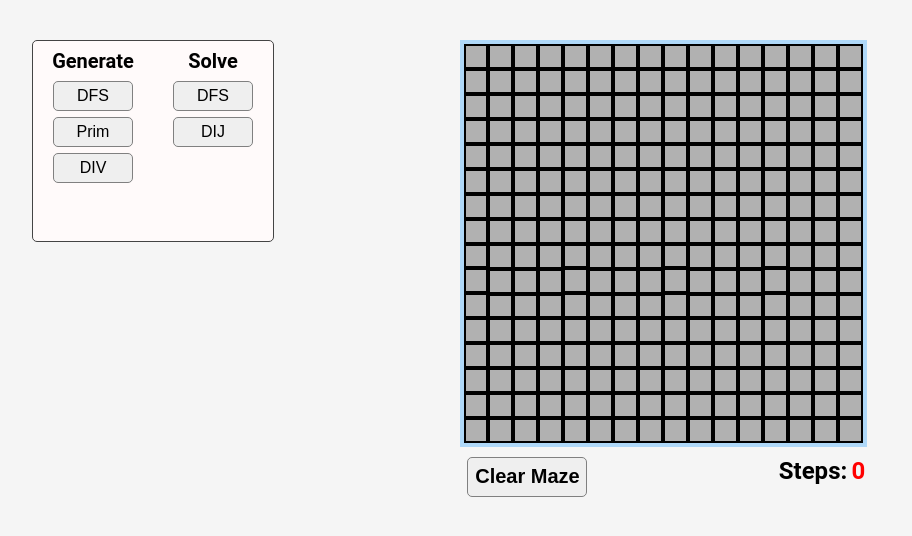
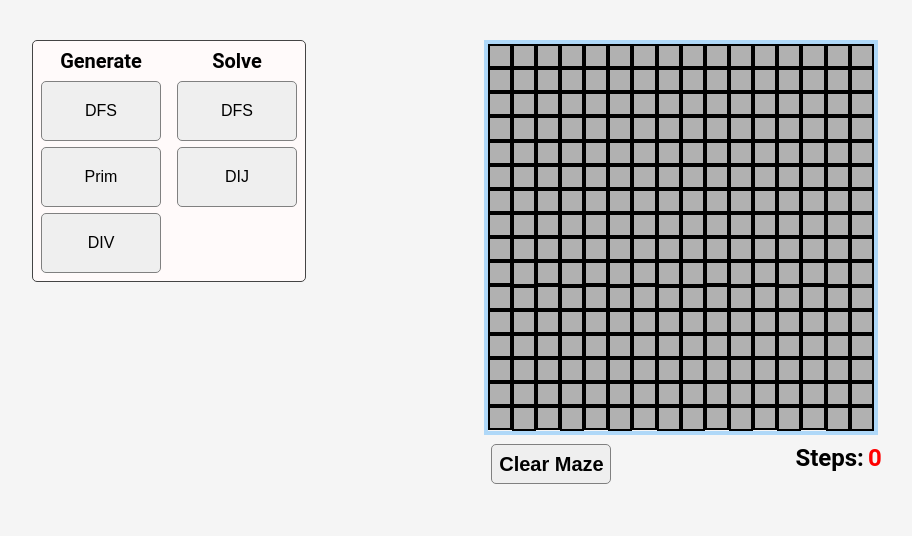
Before and after one commit to phillipdinh/Maze-Generator-and-Pathfinder-Visualizer, a React (Create React App) app: page / in a window 1280 px wide. Shown: the top 536 px of the page, without its empty margins (8-920 px from the left). Built offline with nearby package versions, Linux system fonts and the light colour scheme.

Commit message:
Maze button dimensions adjusted

```diff
--- a/src/components/Maze/Maze.css
+++ b/src/components/Maze/Maze.css
@@ -23,8 +23,8 @@
   display: flex;
   margin-top: 40px;
   margin-left: 40px;
-  max-height: 200px;
-  max-width: 240px;
+  max-height: 240px;
+  max-width: 272px;
   border: 1px solid #444;
   border-radius: 5px;
   background-color: snow;
@@ -37,8 +37,8 @@
 
 .maze-button {
   font-size: 16px;
-  height: 30px;
-  width: 80px;
+  height: 60px;
+  width: 120px;
   margin-bottom: 6px;
   border: 1px solid gray;
   border-radius: 5px;
```
